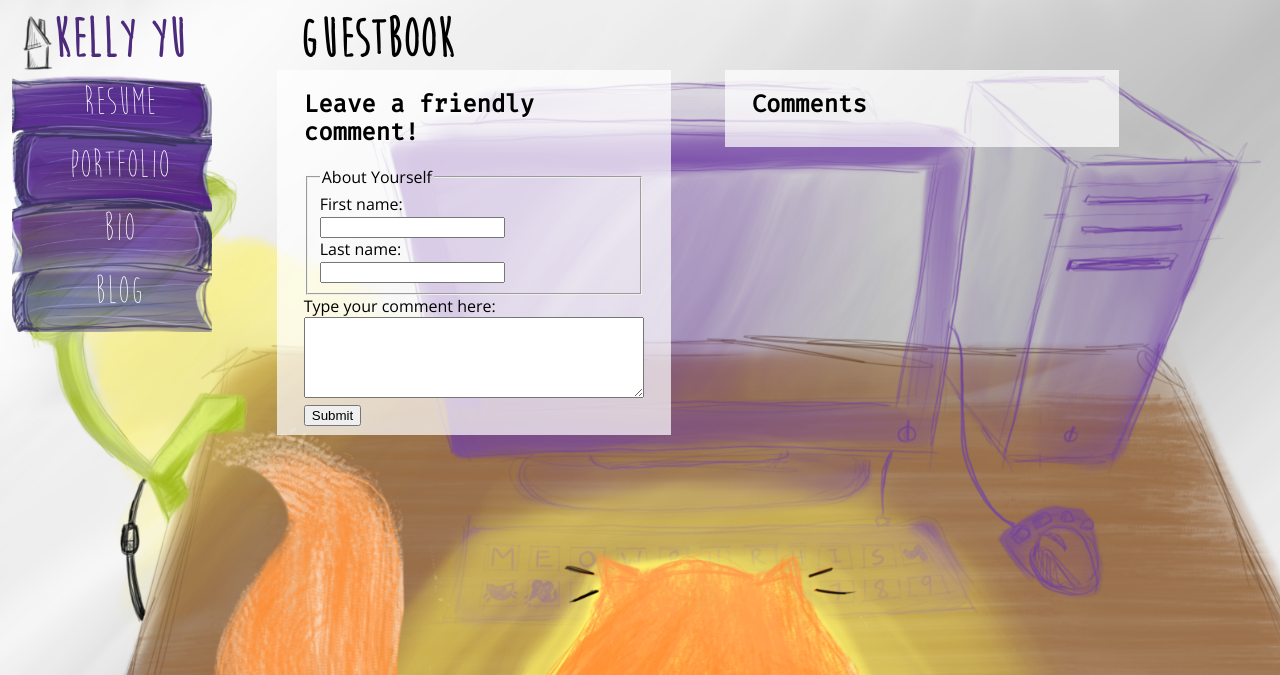
After one commit to apokellypse/Grids, a PHP site: page /guest.php in a window 1280 px wide. The commit adds this page. Shown: the top 675 px of the page. Run offline with PHP 8.4, Linux system fonts and the light colour scheme; data that the repository does not hold is empty.

Commit message:
adding more php, adding guestbook

```diff
--- a/bio.php
+++ b/bio.php
@@ -6,8 +6,9 @@
 </head>
 <body id="bio">
 	<?php include 'header.php' ?>
-	<h1>Bio</h1>
+
 	<section id="container">
+		<h1>Bio</h1>
 		<article>
 			<h2>My Dream</h2>
 			<p>is to be an animation TD / animator at an animation studio or a game designer. I love making things and learning new kinds of media and software.</p>
@@ -15,6 +16,6 @@
 			<h2>Right Now</h2>
 			<p>I'm learning tons in the Computer Science Major at Cornell, with plans to do a Game Design and/or Fine Arts Minor. I think Code and Creativity go hand in hand, and try to exercise that in my hobby of making websites.</p>
 		</article>
-		<article></article>
+
 </body>
 </html>
--- /dev/null
+++ b/comment_censor.csv
@@ -0,0 +1 @@
+anal,anus,arse,ass,ballsack,balls,bastard,bitch,biatch,bloody,blowjob,blow job,bollock,bollok,boner,boob,bugger,bum,butt,buttplug,clitoris,cock,coon,crap,cunt,damn,dick,dildo,dyke,fag,feck,fellate,fellatio,felching,fuck,f u c k,fudgepacker,fudge packer,flange,Goddamn,God damn,hell,homo,jerk,jizz,knobend,knob end,labia,lmao,lmfao,muff,nigger,nigga,omg,penis,piss,poop,prick,pube,pussy,queer,scrotum,sex,shit,s hit,sh1t,slut,smegma,spunk,tit,tosser,turd,twat,vagina,wank,whore,wtf
--- a/constants.php
+++ b/constants.php
@@ -1,9 +1,15 @@
 <?php
+	//makes it easier to edit links incase names change
 	$home_link = "index.php";
 	$resume_link = "resume.php";
 	$portfolio_link = "portfolio.php";
 	$bio_link = "bio.php";
 	$blog_link = "http://apokellypse.wordpress.com";
+	// $guest_link = "guest.php";
+
+	$welcome_msg =
+	// "Welcome to my website!";
+	"Welcome to my humble abode. Please make yourself comfortable and enjoy the cat with the Catintosh featured below.";
 
 	// $bio_text = "Computer Science Student, Cornell University. Likes orange-infused dark chocolate. Animates and designs websites."
 
--- a/css/style.css
+++ b/css/style.css
@@ -26,29 +26,52 @@ body {
 
 #container {
 	text-align: left;
-	padding: 0 5%;
-	width: 100vw;
+	padding: 10px 0px 10px 250px;
+	width: 70vw;
+	/*width: 100vw;*/
 /*	background-color: rgba(0, 0, 0, .5);
 	height: 100%;*/
 }
 
 #container > article {
 	float: left;
-	width: 26%;
-	margin: 0 1%;
-	padding: 0 1%;
+	width: 38%;
+	margin: 0 3%;
+	padding: 0 3%;
+	padding-bottom: 1%;
+	margin-bottom: 40px;
 	background-color: rgba(255, 255, 255, .7);
 }
 
-#bio article {
+article img {
+	width: 25vw;
+	height: auto;
+}
+
+/*#bio article {
 	padding: 0 1%;
 	margin: 0 31%;
-}
+}*/
 
 h1 {
 	font-family: 'MoonFlower', sans-serif;
-	margin: 10px;
+	/*margin: 10px;*/
+	margin: 0 5.5%;
 	font-size: 3.5em;
+}
+
+h1 img {
+	height: 50px;
+	width: auto;
+	vertical-align: middle;
+}
+
+h1 a:link,
+h1 a:hover,
+h1 a:active,
+h1 a:focus,
+h1 a:visited {
+	background-color: rgba(0,0,0,0);
 }
 
 h2 {
@@ -61,12 +84,23 @@ h3 {
 	font-size: 1em;
 }
 
+/*http://stackoverflow.com/questions/15855951/how-to-fit-textarea-exactly-inside-a-div-css*/
+textarea{
+    height: 100%;
+    width: 100%;
+   -webkit-box-sizing: border-box; /* Safari/Chrome, other WebKit */
+    -moz-box-sizing: border-box;    /* Firefox, other Gecko */
+    box-sizing: border-box;         /* Opera/IE 8+ */
+}
+
+
 header {
-	background: url("../images/background8.png") 30% no-repeat;
-	background-size: 200px 330px;
-	padding: 5px;
+	background: url("../images/background8c.png") 30% no-repeat;
+	background-size: 200px 350px;
+	padding: 10px;
 	position: fixed;
-	bottom: 0;
+	/*bottom: 0;*/
+	top: 0;
 	width: 220px;
 	text-align: center;
 	/*background-color: #f2f2f2;*/
@@ -109,3 +143,26 @@ header > a:focus,
 header > a:visited {
 	color: #4d2b7c;
 }
+
+@media (max-width: 1200px) {
+	#container > article {
+		float: none;
+		clear: both;
+		width: 70%;
+		padding-top: 20px;
+		padding-bottom: 20px;
+	}
+
+	article img {
+		width: 40vw;
+		height: auto;
+	}
+
+	h2 {
+		margin-top: 0;
+	}
+}
+
+@media (max-width:735px) {
+
+}
--- /dev/null
+++ b/guest.php
@@ -0,0 +1,114 @@
+<?php include 'constants.php' ?>
+
+<?php
+	//initialize the value attribute variables, so we can save the temporary data of users
+	$user_first_name = "";
+	$user_last_name = "";
+	$user_comment = "";
+
+	//initialize error messages
+	$first_name_error = "";
+	$last_name_error = "";
+	$comment_error = "";
+
+	//CSS styling for errors
+	$first_name_error_css = "";
+	$last_name_error_css = "";
+	$comment_error_css = "";
+
+	//MAKING AN ARRAY
+	//http://php.net/str_getcsv is where I found this function, so nice
+	$censor_helper = array_map('str_getcsv', file('comment_censor.csv'));
+
+	if ($_SERVER['REQUEST_METHOD'] == 'POST') {
+		//prevent the html hackers from doing crap
+		$user_first_name = htmlspecialchars($_POST['first_name_input']);
+		$user_last_name = htmlspecialchars($_POST['last_name_input']);
+		$user_comment = htmlspecialchars($_POST['comment_input']);
+
+		//validate first and last names while inserting helpful CSS
+		if ((preg_match("/[^A-Za-z -]/", $user_first_name))) {
+			$first_name_error = "Please reformat your first name to only contain letters, dashes, and spaces.";
+			echo $first_name_error_css;
+		}
+
+		if ((preg_match("/[^A-Za-z -]/", $user_last_name))) {
+			$last_name_error = "Please reformat your last name to only contain letters, dashes, and spaces.";
+			echo $last_name_error_css;
+		}
+
+		//check to make sure things aren't empty
+		if (trim($user_first_name) == "") {
+			$first_name_error = 'The field "First name" must not be empty.';
+			echo $first_name_error_css;
+		}
+
+		if (trim($user_last_name) == "") {
+			$last_name_error = 'The field "Last name" must not be empty.';
+			echo $last_name_error_css;
+		}
+
+		if (trim($user_comment) == "") {
+			$comment_error = "YOU MUST LEAVE A COMMENT.";
+		}
+
+		//for some reason it's a nested array. so tragic, really
+		//debugging purposes
+		// var_dump($censor_helper);
+		foreach ($censor_helper as $aray) {
+			//if a censored word is detected:
+			foreach ($aray as $subaray) {
+				// echo $subaray;
+				//want to match exact word, not substring
+				if (strpos("$user_comment", "$subaray") !== FALSE) {
+					$comment_error .= "Please keep your comments appropriate.";
+					break;
+				}
+			}
+		}
+
+		//NO ERRORS = THE COMMENT IS SUCCESSFUL YAY
+		if ($first_name_error = "" && $last_name_error == "" && $comment_error == "") {
+
+		}
+	}
+?>
+
+<!doctype html>
+<html>
+<head>
+	<?php include 'meta.php' ?>
+	<style type="text/css">
+		span {
+			color: #db0000;
+		}
+	</style>
+</head>
+<body id="guest">
+	<?php include 'header.php' ?>
+	<section id="container">
+		<h1>GuestBook</h1>
+		<article>
+			<h2>Leave a friendly comment!</h2>
+			<form action="guest.php" method="post">
+				<fieldset>
+					<legend>About Yourself</legend>
+					<label for="first">First name:</label><br>
+					<span><?=$first_name_error?></span>
+					<input id="first" type="text" name="first_name_input" value="<?=$user_first_name?>"><br>
+					<label for="last">Last name:</label><br>
+					<span><?=$last_name_error?></span>
+					<input for="last" type="text" name="last_name_input" value="<?=$user_last_name?>"><br>
+				</fieldset>
+				<label for="box">Type your comment here:</label><br>
+				<span><?=$comment_error?></span>
+				<textarea id="box" name="comment_input" rows="5"><?=$user_comment?></textarea><br>
+				<input type="submit" value="Submit"><br>
+			</form>
+		</article>
+		<article>
+			<h2>Comments</h2>
+		</article>
+	</section>
+</body>
+</html>
--- a/header.php
+++ b/header.php
@@ -6,5 +6,6 @@
 		<a href="<?=$portfolio_link?>"><div>Portfolio</div></a>
 		<a href="<?=$bio_link?>"><div>Bio</div></a>
 		<a target="_blank" href="<?=$blog_link?>"><div>Blog</div></a>
+		<!-- <a href="<?=$guest_link?>"><div>GuestBook</div></a> -->
 	</nav>
 </header>
```
Also changed, not shown: index.php (+6 -2 lines), portfolio.php (+13 -13 lines), resume.php (+34 -22 lines), images/background8b.png (added), images/background8c.png (added), images/download1.png (added), images/saxguy1.png (added), 6 other files.
